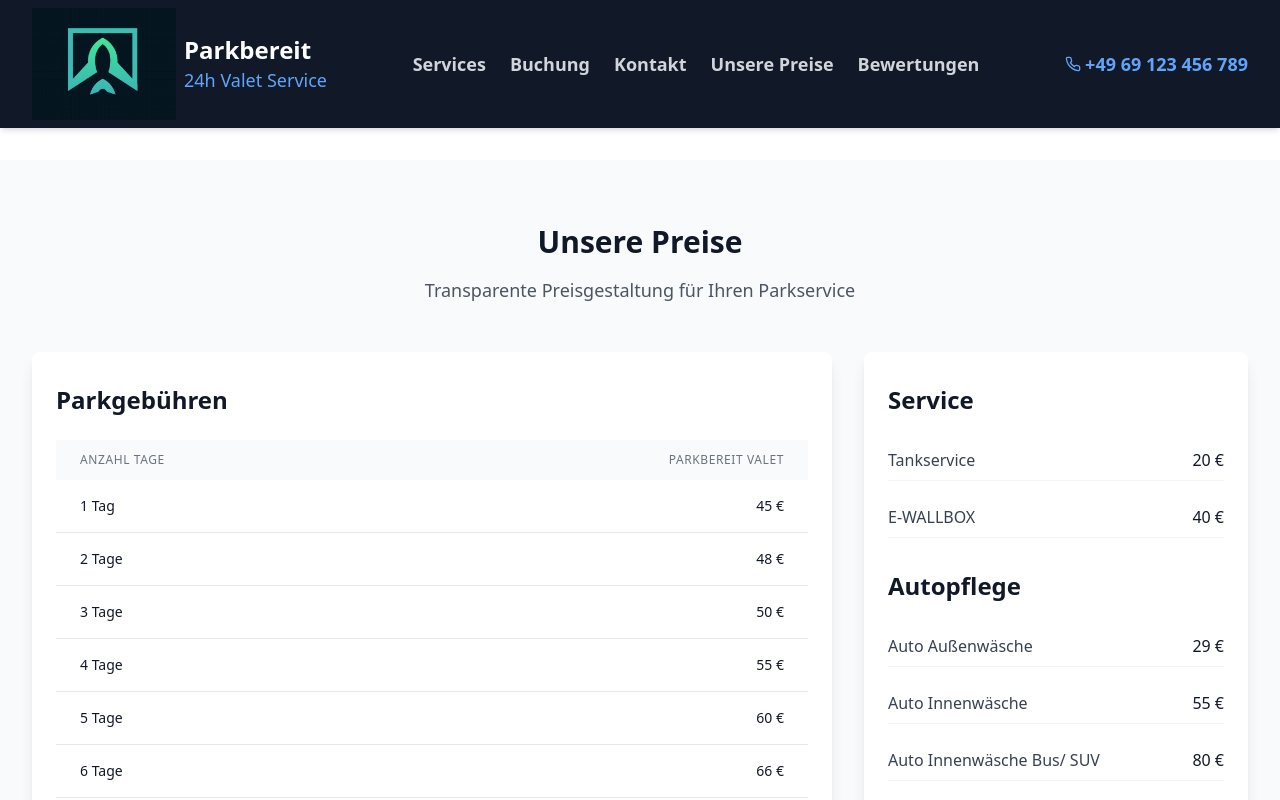
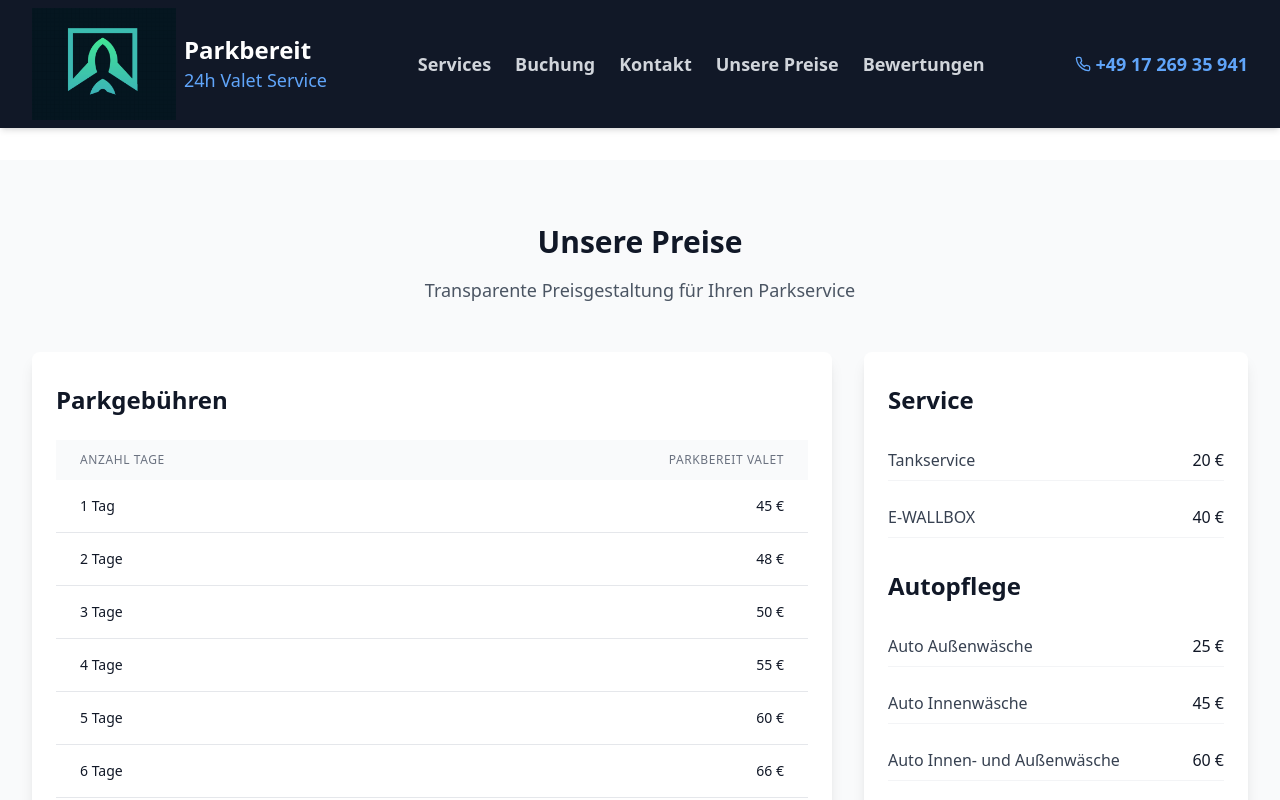
Before and after one commit to Wakar111/ValetService-Client, a React (Vite) app: page /prices in a window 1280 px wide. Shown: the top 800 px of the page. Built offline with nearby package versions, Linux system fonts and the light colour scheme.

Commit message:
update email und telefon number and additional text update

```diff
--- a/src/components/Booking.tsx
+++ b/src/components/Booking.tsx
@@ -7,8 +7,9 @@ import { de } from 'date-fns/locale';
 
 const Booking = () => {
   const services = [
-    { name: 'Auto Außenwäsche', price: 29 },
-    { name: 'Auto Innenwäsche', price: 55 },
+    { name: 'Auto Außenwäsche', price: 25 },
+    { name: 'Auto Innenwäsche', price: 45 },
+    {name: 'Auto Innen- und Außenwäsche', price: 60},
     { name: 'Auto Innenwäsche Bus/SUV', price: 80 },
     { name: 'Tankservice', price: 20 },
     { name: 'E-WALLBOX', price: 40 }
@@ -119,6 +120,7 @@ const Booking = () => {
                   <input
                     type="text"
                     name="name"
+                    required
                     value={formData.name}
                     onChange={handleInputChange}
                     className="w-full px-4 py-3 border border-gray-300 rounded-lg focus:ring-2 focus:ring-blue-500 focus:border-transparent"
@@ -134,6 +136,7 @@ const Booking = () => {
                   <input
                     type="text"
                     name="lastname"
+                    required
                     value={formData.lastname}
                     onChange={handleInputChange}
                     className="w-full px-4 py-3 border border-gray-300 rounded-lg focus:ring-2 focus:ring-blue-500 focus:border-transparent"
@@ -149,6 +152,7 @@ const Booking = () => {
                   <input
                     type="email"
                     name="email"
+                    required
                     value={formData.email}
                     onChange={handleInputChange}
                     className="w-full px-4 py-3 border border-gray-300 rounded-lg focus:ring-2 focus:ring-blue-500 focus:border-transparent"
@@ -164,6 +168,7 @@ const Booking = () => {
                   <input
                     type="tel"
                     name="phone"
+                    required
                     value={formData.phone}
                     onChange={handleInputChange}
                     className="w-full px-4 py-3 border border-gray-300 rounded-lg focus:ring-2 focus:ring-blue-500 focus:border-transparent"
@@ -239,7 +244,7 @@ const Booking = () => {
               <div className="grid grid-cols-1 md:grid-cols-2 gap-6">
                 <div>
                   <label className="block text-sm font-semibold text-gray-700 mb-2">
-                    Flugnummer Abreise *
+                    Flugnummer Abreise (optional)
                   </label>
                   <input
                     type="text"
@@ -253,7 +258,7 @@ const Booking = () => {
 
                 <div>
                   <label className="block text-sm font-semibold text-gray-700 mb-2">
-                    Flugnummer Ankunft *
+                    Flugnummer Ankunft (optional)
                   </label>
                   <input
                     type="text"
@@ -281,6 +286,7 @@ const Booking = () => {
                   <input
                     type="text"
                     name="licensePlate"
+                    required
                     value={formData.licensePlate}
                     onChange={handleInputChange}
                     className="w-full px-4 py-3 border border-gray-300 rounded-lg focus:ring-2 focus:ring-blue-500 focus:border-transparent"
@@ -291,7 +297,7 @@ const Booking = () => {
                 <div>
                   <label className="block text-sm font-semibold text-gray-700 mb-2">
                     <Car className="inline h-4 w-4 mr-1" />
-                    Fahrzeugmodell *
+                    Fahrzeugmodell (optional)
                   </label>
                   <input
                     type="text"
--- a/src/components/Footer.tsx
+++ b/src/components/Footer.tsx
@@ -21,7 +21,7 @@ const Footer = () => {
             <div className="space-y-2">
               <div className="flex items-center space-x-2">
                 <Phone className="h-4 w-4 text-blue-400" />
-                <span className="text-gray-300">+49 69 123 456 789</span>
+                <span className="text-gray-300">+49 17 269 35 941</span>
               </div>
               <div className="flex items-center space-x-2">
                 <Mail className="h-4 w-4 text-blue-400" />
--- a/src/components/Header.tsx
+++ b/src/components/Header.tsx
@@ -53,7 +53,7 @@ const Header = () => {
           <div className="flex items-center space-x-3">
             <a href="tel:+4969123456789" className="flex items-center space-x-1 text-blue-400 hover:text-blue-300 transition-colors">
               <Phone className="h-4 w-4" />
-              <span className="text-lg font-semibold hidden sm:inline">+49 69 123 456 789</span>
+              <span className="text-lg font-semibold hidden sm:inline">+49 17 269 35 941</span>
             </a>
 
             {/* Mobile Menu Button */}
--- a/src/components/Hero.tsx
+++ b/src/components/Hero.tsx
@@ -24,13 +24,13 @@ const Hero = () => {
             <div className="bg-white/95 backdrop-blur-sm p-6 rounded-xl shadow-lg hover:bg-white transition-colors duration-300 transform hover:scale-105">
               <Plane className="h-12 w-12 text-blue-600 mx-auto mb-4" />
               <h3 className="text-xl font-semibold text-gray-900 mb-3">Abholung & Rückgabe</h3>
-              <p className="text-gray-600 leading-relaxed">Direkter Service am Terminal - wir holen ab und bringen zurück</p>
+              <p className="text-gray-600 leading-relaxed">Direkter Service am Terminal - wir holen ihr Fahrzeug ab und bringen zurück</p>
             </div>
 
             <div className="bg-white/95 backdrop-blur-sm p-6 rounded-xl shadow-lg hover:bg-white transition-colors duration-300 transform hover:scale-105">
               <Shield className="h-12 w-12 text-blue-600 mx-auto mb-4" />
               <h3 className="text-xl font-semibold text-gray-900 mb-3">70 Stellplätze</h3>
-              <p className="text-gray-600 leading-relaxed">Sicherer Parkplatz nur 10min vom Flughafen entfernt</p>
+              <p className="text-gray-600 leading-relaxed">Sicherer Parkplatz nur 10min vom Flughafen entfernt - mit Video überwacht und eingezäunt</p>
             </div>
 
             <div className="bg-white/95 backdrop-blur-sm p-6 rounded-xl shadow-lg hover:bg-white transition-colors duration-300 transform hover:scale-105 sm:col-span-2 lg:col-span-1">
--- a/src/components/Process.tsx
+++ b/src/components/Process.tsx
@@ -5,7 +5,7 @@ const Process = () => {
     {
       icon: <Phone className="w-12 h-12 text-blue-600" />,
       title: "1. Anrufen & Treffpunkt",
-      description: "Rufen Sie uns 45 Minuten vor Ihrer Ankunft am Flughafen an. Wir vereinbaren einen Treffpunkt direkt am Terminal 1 oder 2."
+      description: "Rufen Sie uns 30 Minuten vor Ihrer Ankunft am Flughafen an. Wir vereinbaren einen Treffpunkt direkt am Terminal 1 oder 2."
     },
     {
       icon: <Calendar className="w-12 h-12 text-blue-600" />,
@@ -15,7 +15,7 @@ const Process = () => {
     {
       icon: <Car className="w-12 h-12 text-blue-600" />,
       title: "3. Übergabe & Parken",
-      description: "Nach kurzer Fahrzeuginspektion (ca. 5 Min.) übernimmt unser Fahrer Ihr Auto und parkt es sicher. Sie können direkt zum Check-In gehen."
+      description: "Nach kurzer Übergabe Protokoll (ca. 5 Min.) übernimmt unser Fahrer Ihr Auto und parkt es sicher. Sie können direkt zum Check-In gehen."
     },
     {
       icon: <Plane className="w-12 h-12 text-blue-600" />,
--- a/src/components/Services.tsx
+++ b/src/components/Services.tsx
@@ -27,7 +27,7 @@ const Services = () => {
       details: [{
         title: "Standort und Transport",
         items: [
-          "30km Fahrtstrecke für Hin- und Rückfahrt zum Parkplatz",
+          "10min Fahrstrecke für Hin- und Rückfahrt zum Parkplatz",
           "Professioneller Transport durch geschulte Fahrer",
           "Vollständig versicherter Transport"
         ]
@@ -41,7 +41,7 @@ const Services = () => {
       details: [
         {
           title: "Außenreinigung PKW/SUV/BUSSE",
-          price: "€29",
+          price: "€25",
           items: [
             "Intensivschaum Hochdruckvorwäsche",
             "Felgenwäsche mit Intensivschaum",
@@ -51,17 +51,28 @@ const Services = () => {
         },
         {
           title: "Innenreinigung PKW",
-          price: "€55",
+          price: "€45",
           items: [
             "Aussaugen inkl. Kofferraum",
             "Reinigung der Türinnen, Seiten und Zwischenräume",
             "Armaturenreinigung und Pflege (inkl. Cockpit)",
-            "Scheibenreinigung (innen und außen)"
+            "Scheibenreinigung"
+          ]
+        },
+        {
+          title: "Innen- und Außenreinigung PKW",
+          price: "€60",
+          items: [
+            "Komplette Reinigungspaket für innen und außen für ihren PKW",
+            "Reinigung der Türinnen, Seiten und Zwischenräume",
+            "Armaturenreinigung und Pflege (inkl. Cockpit)",
+            "Scheibenreinigung (innen und außen)",
+            "Trocknen"
           ]
         },
         {
           title: "Innenreinigung SUV/BUSSE",
-          price: "€80",
+          price: "€70",
           items: [
             "Aussaugen inkl. Kofferraum",
             "Reinigung der Türinnenseiten und Zwischenräume",
--- a/src/pages/Contact.tsx
+++ b/src/pages/Contact.tsx
@@ -26,7 +26,7 @@ const Contact = () => {
                   <div>
                     <h4 className="font-semibold text-gray-900">Telefon</h4>
                     <a href="tel:+4969123456789" className="text-blue-600 hover:text-blue-800 text-lg font-medium">
-                      +49 69 123 456 789
+                      +49 17 269 35 941
                     </a>
                     <p className="text-gray-600 text-sm">24h Hotline verfügbar</p>
                   </div>
--- a/src/pages/Prices.tsx
+++ b/src/pages/Prices.tsx
@@ -41,9 +41,10 @@ const Prices = () => {
   ];
 
   const carCareServices = [
-    { name: 'Auto Außenwäsche', price: 29 },
-    { name: 'Auto Innenwäsche', price: 55 },
-    { name: 'Auto Innenwäsche Bus/ SUV', price: 80 },
+    { name: 'Auto Außenwäsche', price: 25 },
+    { name: 'Auto Innenwäsche', price: 45 },
+    { name: 'Auto Innen- und Außenwäsche', price: 60 },
+    { name: 'Auto Innenwäsche Bus/ SUV', price: 70 },
   ];
 
   return (
```
